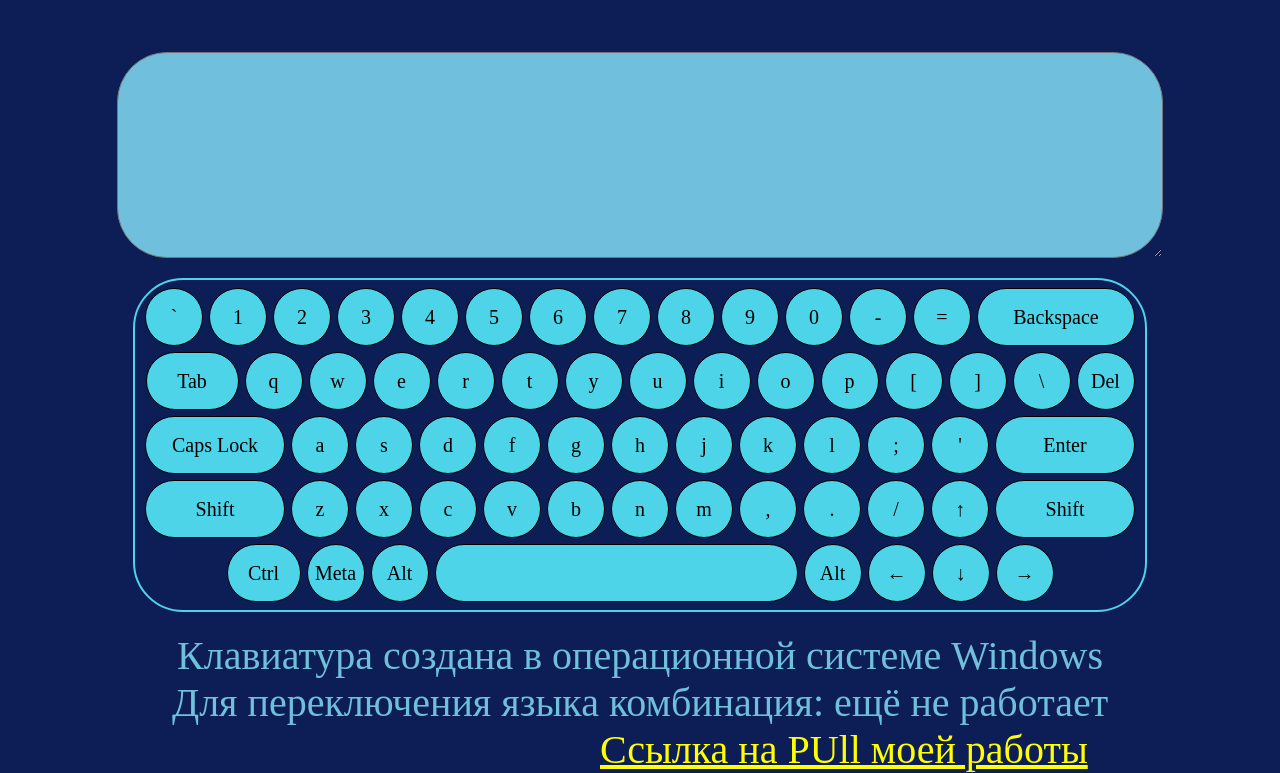
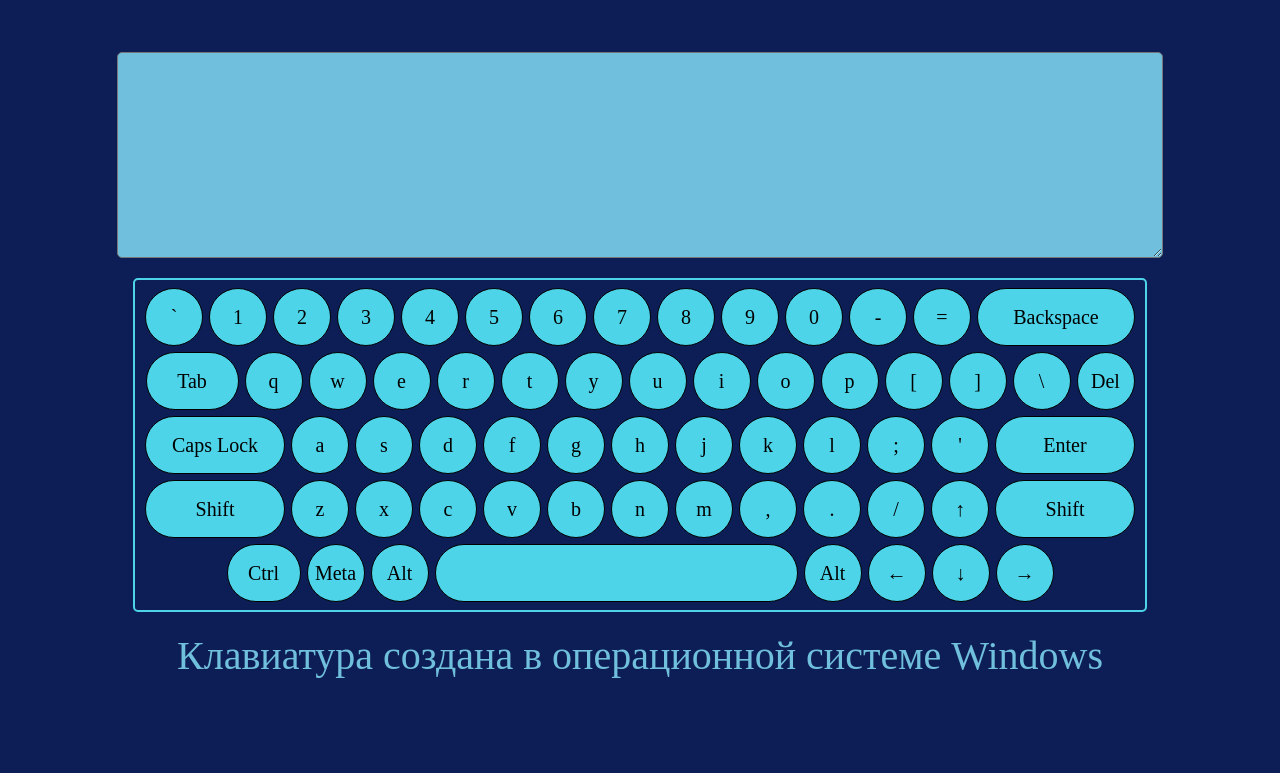
Before and after one commit to Sergey-Lesnevskiy/virtual_keyboard, a website: page index.html in a window 1280 px wide. Shown: the part 148-921 px from the top of the page. After the commit the page ends 827 px from the top, so only its background shows below. Drawn offline with Linux system fonts and the light colour scheme.

Commit message:
fix : delete comments

```diff
--- a/css.css
+++ b/css.css
@@ -1,4 +1,4 @@
-#textArea{
+#textArea {
   display: block;
   margin: 0 auto;
   width: 1040px;
@@ -8,64 +8,53 @@
   font-size: 40px;
   color: #ff0;
   background-color: rgb(112, 191, 220);
-    border-radius: 50px;
+  border-radius: 5px;
 }
-.activeMouse{
+.activeMouse {
   background-color: rgb(46, 46, 13);
-
 }
 a {
-
   margin-left: 600px;
-    color:#ff0;
+  color: #ff0;
   font-size: 40px;
 }
-body{
-    background-color:rgb(12, 30, 85);
+body {
+  background-color: rgb(12, 30, 85);
 }
-.text{
-    margin:  0 auto;
+.text {
+  margin: 0 auto;
   margin-top: 100px;
   width: 500px;
   height: 50px;
   color: rgb(112, 191, 220);
   font-size: 40px;
   text-align: center;
-    /* background-color: #ff0; */
 }
-.descriptionKeyboard{
-    margin:  0 auto;
+.descriptionKeyboard {
+  margin: 0 auto;
   margin-top: 20px;
   width: 1000px;
-    color:rgb(112, 191, 220);
+  color: rgb(112, 191, 220);
   font-size: 40px;
-  /* background-color: aliceblue; */
   text-align: center;
 }
-#keyblock{
+#keyBlock {
   margin: 0 auto;
-    /* margin-top: 200px; */
   max-width: 1000px;
   display: flex;
   justify-content: center;
   flex-wrap: wrap;
   border: 2px solid rgb(78, 212, 233);
-    border-radius: 50px;
+  border-radius: 5px;
   padding: 5px;
-    background-color:rgb(12, 30, 85);
+  background-color: rgb(12, 30, 85);
 }
-#keyblock::after{
-    content: '';
+#keyBlock::after {
+  content: "";
   display: block;
-    clear:both;
+  clear: both;
 }
-/* div{
-    border: 2px solid black;
-    padding: 5px;
-    background-color: aqua;
-
-} */
-.key-key{
+.key-key {
   display: flex;
   justify-content: center;
   align-items: center;
@@ -74,7 +63,6 @@ body{
   border: 1px solid black;
   margin: 3px;
   padding: 3px;
-    /* float: left; */
   border-radius: 50px;
   background-color: rgb(78, 212, 233);
   font-size: 20px;
@@ -85,29 +73,31 @@ display: block;
   width: 100%;
   clear: both;
 }
-.active{
+.active {
   background-color: rgb(219, 219, 24);
   opacity: 0.6;
 }
-#Backspace{
+#Backspace {
   width: 150px;
 }
-#Tab{
+#Tab {
   width: 85px;
 }
-#CapsLock, #ShiftRight, #ShiftLeft ,#Enter{
+#CapsLock,
+#ShiftRight,
+#ShiftLeft,
+#Enter {
   width: 132px;
 }
-#Space{
-    width: 355px;;
+#Space {
+  width: 355px;
 }
-#ControlLeft{
+#ControlLeft {
   width: 66px;
 }
-.active_Upper{
+.active_Upper {
   text-transform: uppercase;
 }
-.activeMouse{
+.activeMouse {
   background-color: rgb(219, 219, 24);
-
 }
--- a/js.js
+++ b/js.js
@@ -6,13 +6,10 @@ function soundClack() {
   const sound = new Audio('./sound/zvuk2 (mp3cut.net).mp3');
   sound.play();
 }
-const link = document.createElement('a');
-link.href = 'https://github.com/Sergey-Lesnevskiy/virtual_keyboard/pull/1';
-link.innerHTML = 'Ссылка на PUll моей работы';
-document.body.after(link);
-const divConteiner = document.createElement('div');
-divConteiner.id = 'keyblock';
-document.body.append(divConteiner);
+
+const divContainer = document.createElement('div');
+divContainer.id = 'keyBlock';
+document.body.append(divContainer);
 const divText = document.createElement('div');
 divText.classList.add('text');
 document.body.before(divText);
@@ -20,7 +17,7 @@ divText.innerHTML = 'VIRTUAL KEYBOARD';
 const divAboutVirtual = document.createElement('div');
 divAboutVirtual.classList.add('descriptionKeyboard');
 document.body.after(divAboutVirtual);
-divAboutVirtual.innerHTML = 'Клавиатура создана в операционной системе Windows\nДля переключения языка комбинация: ещё не работает';
+divAboutVirtual.innerHTML = 'Клавиатура создана в операционной системе Windows';
 const inputText = document.createElement('textarea');
 inputText.id = 'textArea';
 document.body.prepend(inputText);
@@ -42,7 +39,7 @@ function init() {
     }
     out += `<div class ="key-key" id ="${keyboardData[i]}" > ${keyboard[i].toLowerCase()} </div>`;
   }
-  divConteiner.innerHTML = out;
+  divContainer.innerHTML = out;
 }
 let textAr = '';
 init();
@@ -56,10 +53,8 @@ function inputIn() {
   inputText.value = textAr;
 }
 const allButton = document.querySelectorAll('.key-key');
-// let a = 0;
 const letters = document.querySelectorAll('.key-key');
 document.addEventListener('keydown', (event) => {
-  // allButton.forEach(remuveElem);
   const actKey = document.querySelector(`#${event.code}`);
   if (actKey.id === 'Backspace') {
     const select = inputText.selectionEnd;
@@ -159,35 +154,27 @@ document.addEventListener('keydown', (event) => {
     textAr += event.key.toUpperCase();
     inputIn();
     soundClack();
-    // a += 1;
+
   } else {
-    // const textj = textAr.split('');
-    // textj.splice(a, 0, event.key.toLowerCase());
-    // textAr = textj.join('');
-    // actKey.classList.add('active');
     textAr += event.key.toLowerCase();
     inputIn();
-    // inputText.selectionStart = a;
-    // inputText.selectionEnd = a;
     soundClick();
-    // a += 1;
-    // inputText.focus();
   }
 });
 
-divConteiner.addEventListener('mouseover', (event) => {
+divContainer.addEventListener('mouseover', (event) => {
   const actKey = document.querySelector(`#${event.target.id}`);
-  if (event.target.id !== 'keyblock') {
+  if (event.target.id !== 'keyBlock') {
     actKey.classList.add('activeMouse');
   }
 });
-divConteiner.addEventListener('mouseout', (event) => {
+divContainer.addEventListener('mouseout', (event) => {
   const actKey = document.querySelector(`#${event.target.id}`);
-  if (event.target.id !== 'keyblock') {
+  if (event.target.id !== 'keyBlock') {
     actKey.classList.remove('activeMouse');
   }
 });
-divConteiner.addEventListener('mousedown', (event) => {
+divContainer.addEventListener('mousedown', (event) => {
   const actKey = document.querySelector(`#${event.target.id}`);
   if (actKey.id === 'Backspace') {
     const select = inputText.selectionEnd;
@@ -272,21 +259,13 @@ divConteiner.addEventListener('mousedown', (event) => {
     actKey.classList.add('active');
     textAr += event.target.innerText.toUpperCase();
     inputIn();
-  } else if (event.target.id === 'keyblock') {
-    // console.log('a');
+  } else if (event.target.id === 'keyBlock') {
     event.preventDefault();
   } else {
-    // const select = inputText.selectionEnd;
-    // const textj = textAr.split('');
-    // textj.splice(select, 0, event.target.innerText);
-    // textAr = textj.join('');
     textAr += event.target.innerText;
     actKey.classList.add('active');
     inputIn();
-    // inputText.selectionStart = select;
-    // inputText.selectionEnd = select;
     soundClick();
-    // a += 1;
   }
 });
 document.addEventListener('keyup', (event) => {
@@ -323,8 +302,3 @@ fixClass('MetaLeft', 'Meta');
 fixClass('AltLeft', 'Alt');
 fixClass('AltRight', 'Alt');
 // отрисовали ширину
-
-// document.onkeydown = function (event) {
-// console.log(event);
-//   // console.log(even);
-// };
```
Lines whose indentation alone changed are shown as unchanged.
